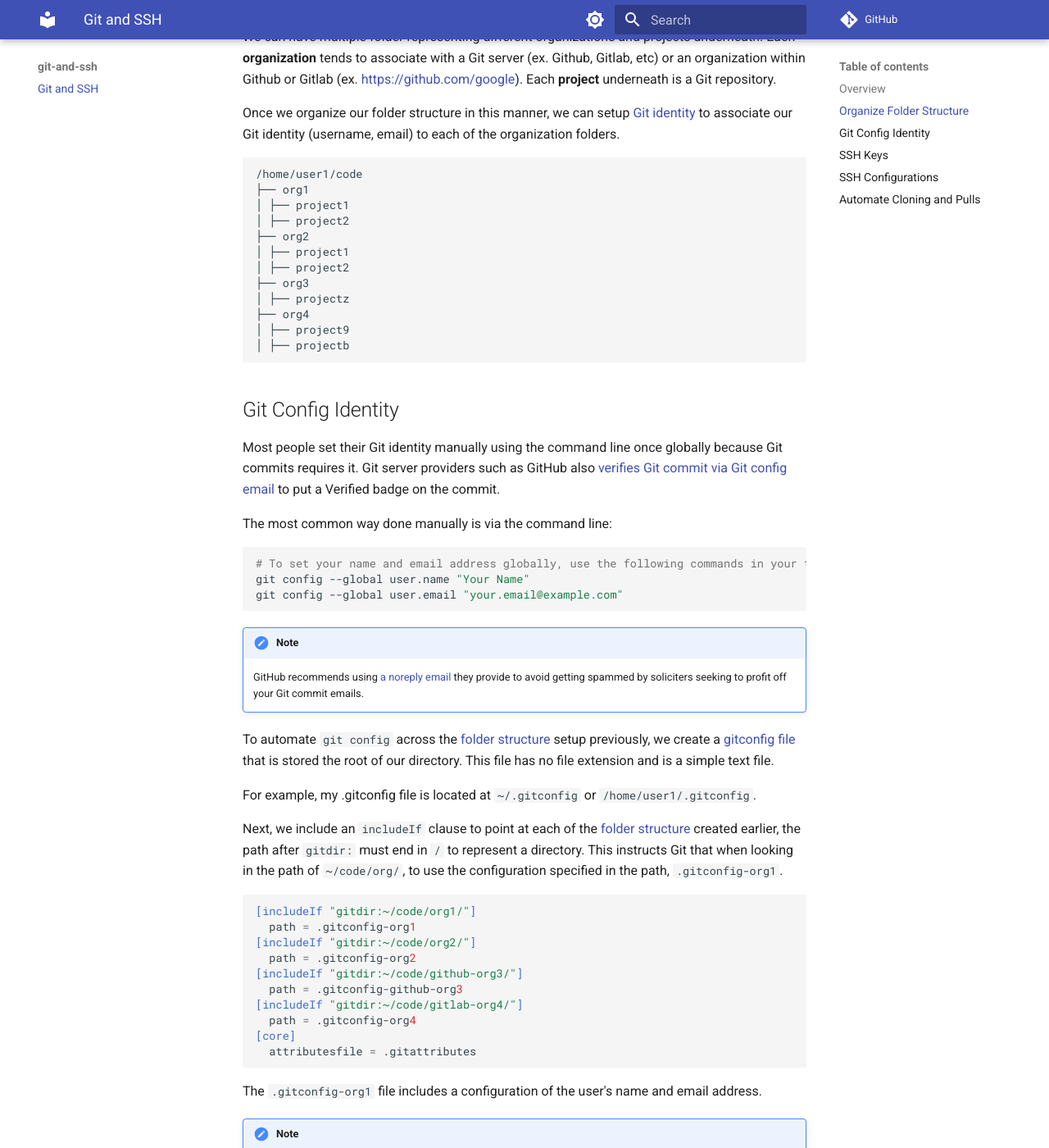
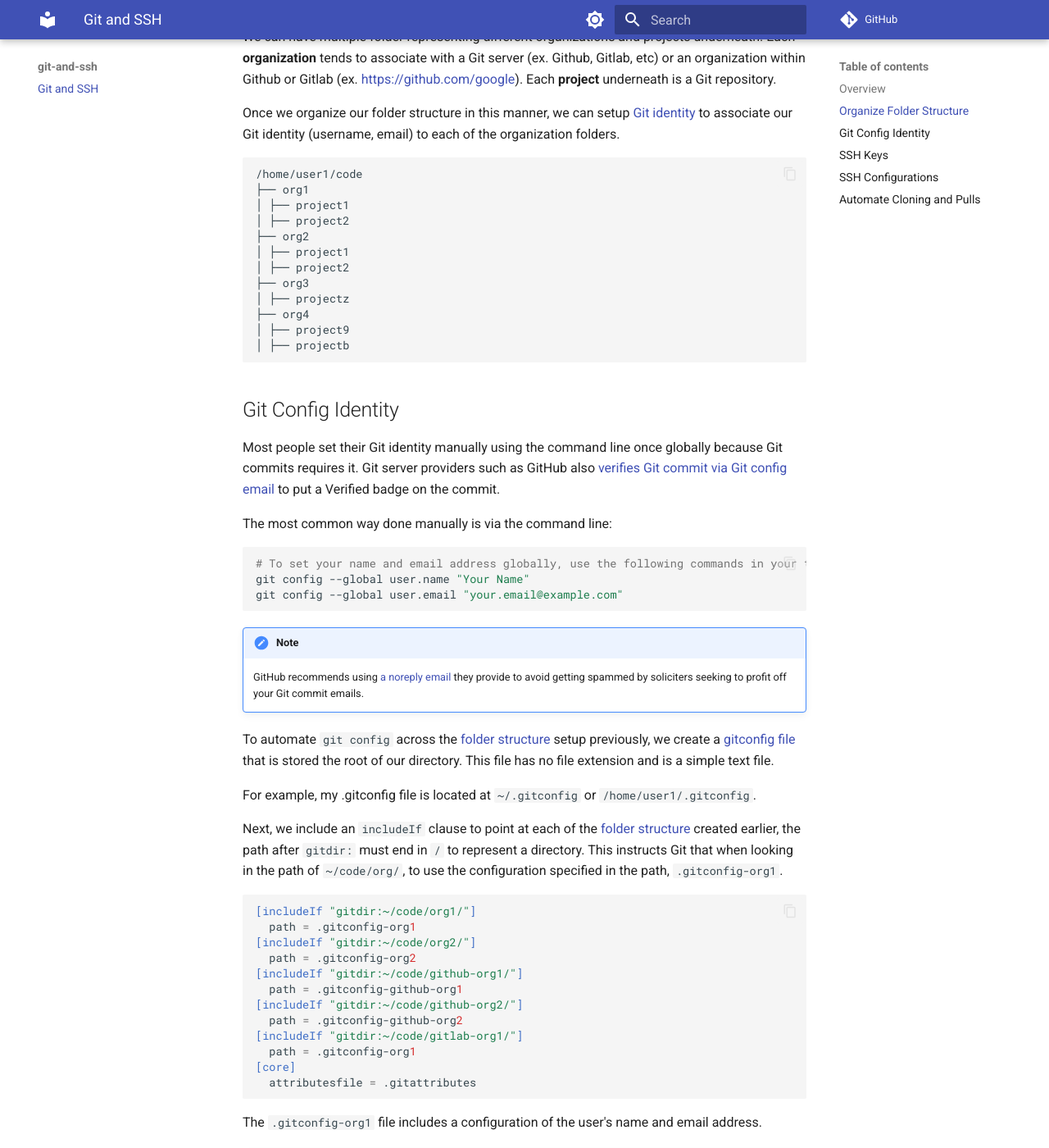
Before and after one commit to fartbagxp/git-and-ssh, an MkDocs documentation site: the page built from docs/index.md, in a window 1280 px wide and 1400 px high, scrolled down 953 px. Shown: the whole window at 82% size. Built offline with MkDocs 1.6.1 and Material for MkDocs 9.7.7, drawn with Linux system fonts in a browser that asks for light colours; comment, search, counter and statistics services are not loaded; some of the changed text lies outside the part shown.

Commit message:
Making org names consistent, add code copy theme

````diff
--- a/docs/index.md
+++ b/docs/index.md
@@ -68,10 +68,12 @@ Next, we include an `includeIf` clause to point at each of the [folder structure
   path = .gitconfig-org1
 [includeIf "gitdir:~/code/org2/"]
   path = .gitconfig-org2
-[includeIf "gitdir:~/code/github-org3/"]
-  path = .gitconfig-github-org3
-[includeIf "gitdir:~/code/gitlab-org4/"]
-  path = .gitconfig-org4
+[includeIf "gitdir:~/code/github-org1/"]
+  path = .gitconfig-github-org1
+[includeIf "gitdir:~/code/github-org2/"]
+  path = .gitconfig-github-org2
+[includeIf "gitdir:~/code/gitlab-org1/"]
+  path = .gitconfig-org1
 [core]
   attributesfile = .gitattributes
 ```
--- a/mkdocs.yml
+++ b/mkdocs.yml
@@ -6,6 +6,7 @@ theme:
   language: en
   features:
     - search.suggest
+    - content.code.copy
   palette:
     # Palette toggle for light mode
     - media: "(prefers-color-scheme: light)"
@@ -26,3 +27,10 @@ markdown_extensions:
   - admonition
   - pymdownx.details
   - pymdownx.superfences
+  - pymdownx.highlight:
+      anchor_linenums: true
+      line_spans: __span
+      pygments_lang_class: true
+  - pymdownx.inlinehilite
+  - pymdownx.snippets
+  - pymdownx.superfences
````
